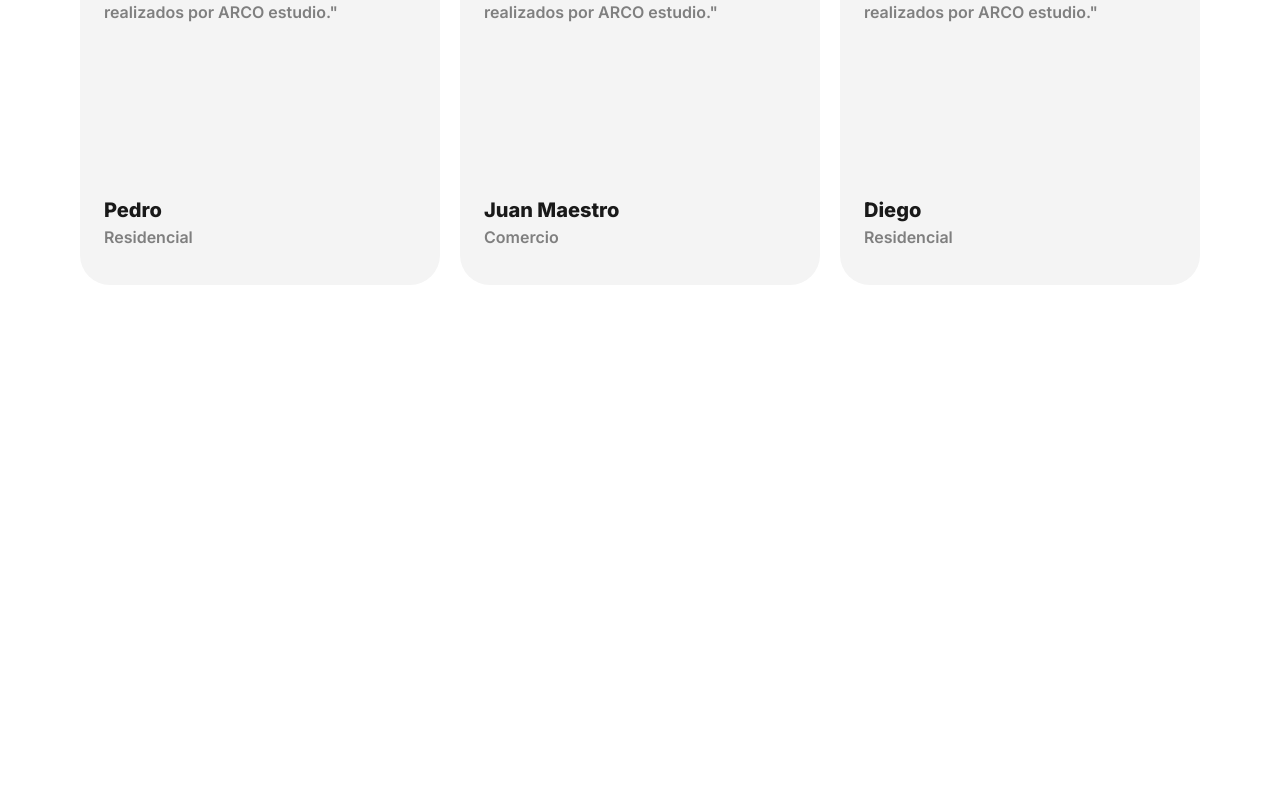
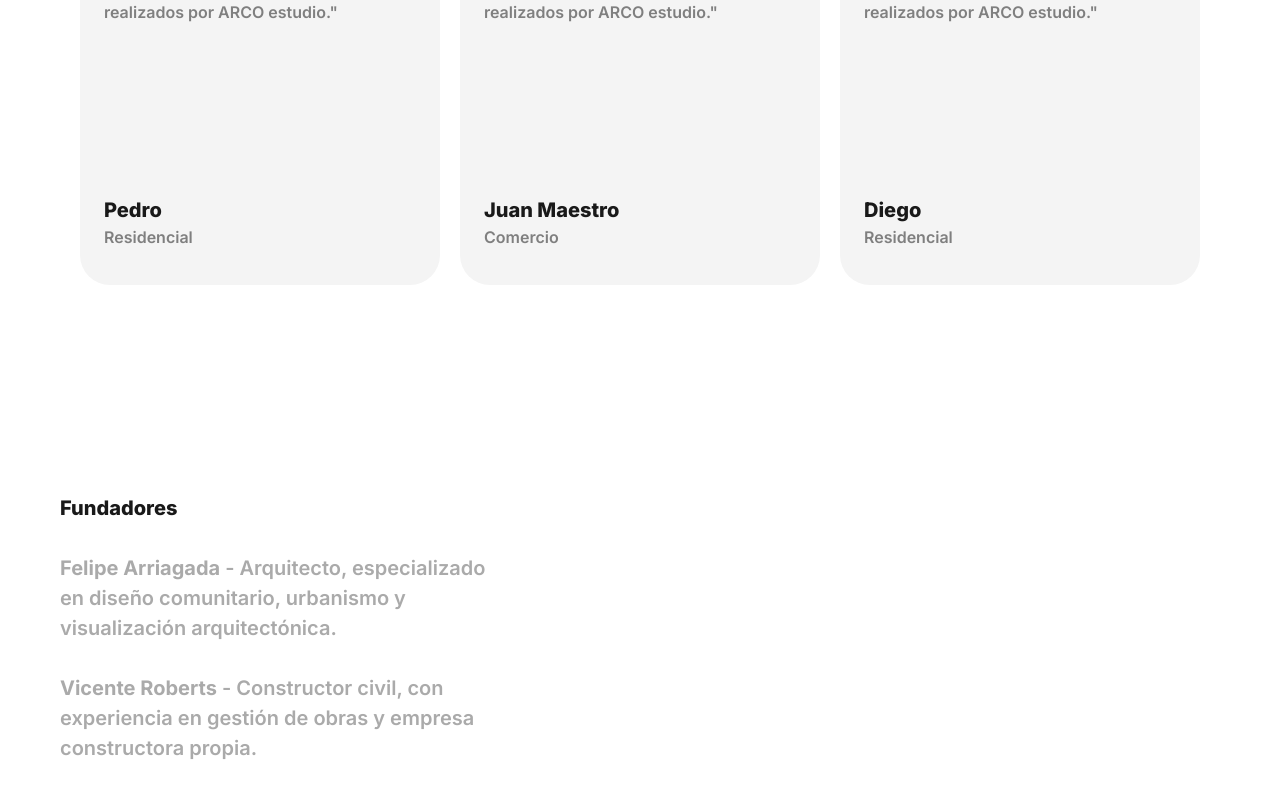
Before and after one commit to JJ1313/arco_v2, a React (Vite) app: page / in a window 1280 px wide. Shown: the part 5395-6193 px from the top of the page. Before the commit the page ends 5859 px from the top, so only its background shows below. Built offline with nearby package versions, Linux system fonts and the light colour scheme.

Commit message:
ADD: Seccion fundadores

```diff
--- a/src/App.jsx
+++ b/src/App.jsx
@@ -5,6 +5,7 @@ import MainImage from './components/MainImage'
 import CharacteristicItem from './components/CharacteristicItem'
 import Portfolio from './components/Portfolio'
 import Testimonial from './components/Testimonial'
+import Founders from './components/Founders'
 
 const App = () => {
   return (
@@ -29,8 +30,9 @@ const App = () => {
       />
       <Portfolio/>
       <Testimonial/>
+      <Founders />
     </div>
   )
 }
 
-export default App
+export default App;
--- /dev/null
+++ b/src/components/Founders.css
@@ -0,0 +1,20 @@
+.founders__container {
+  max-width: 28.25rem;
+  margin-top: 13rem;
+}
+
+.founders__title {
+  font-size: 1.25rem;
+  font-weight: 800;
+}
+
+.founders__item {
+  margin-top: 30px;
+  color: var(--clr-neutral-300);
+  font-weight: 600;
+  font-size: 1.25rem;
+}
+
+.founders__name{
+  font-weight: 700;
+}
--- /dev/null
+++ b/src/components/Founders.jsx
@@ -0,0 +1,11 @@
+import './Founders.css'
+
+const Founders = () => {
+ return <div className='founders__container'>
+    <div className="founders__title">Fundadores</div>
+    <p className="founders__item"><span className="founders__name">Felipe Arriagada</span> - Arquitecto, especializado en diseño comunitario, urbanismo y visualización arquitectónica.</p>
+    <p className="founders__item"><span className="founders__name">Vicente Roberts</span> - Constructor civil, con experiencia en gestión de obras y empresa constructora propia.</p>
+  </div>
+}
+
+export default Founders;
```
